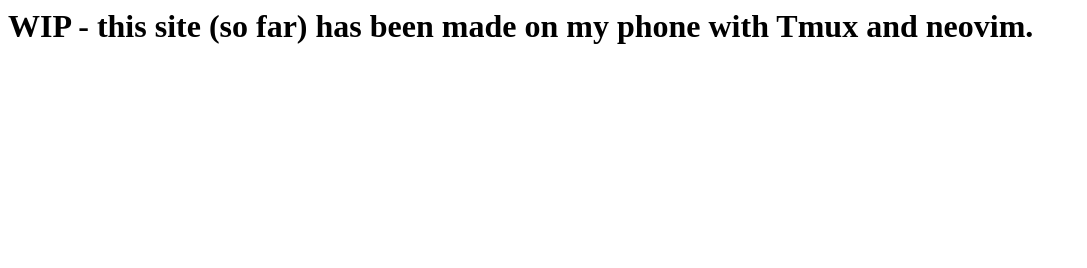
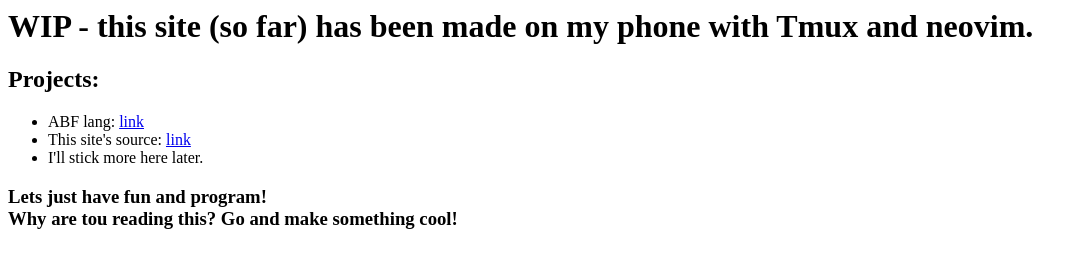
Before and after one commit to Clinery1/Clinery1.github.io, a plain HTML site: page index.html in a window 1280 px wide. Shown: the whole page, without its empty margins (0-1087 px from the left). Drawn offline with Linux system fonts and the light colour scheme.

Commit message:
Added stuff.

```diff
--- a/index.html
+++ b/index.html
@@ -3,4 +3,11 @@
     <title>Home | Clinery1</title>
 </head><body>
     <h1>WIP - this site (so far) has been made on my phone with Tmux and neovim.</h1>
+    <h2>Projects:</h2>
+    <ul>
+        <li>ABF lang: <a href="https://github.com/Clinery1/abf-lang">link</a></li>
+        <li>This site's source: <a href="https://github.com/Clinery1/clinery1.github.io">link</a></li>
+        <li>I'll stick more here later.</li>
+    </ul>
+    <h3>Lets just have fun and program!<br>Why are tou reading this? Go and make something cool!</h3>
 </body></html>
```
